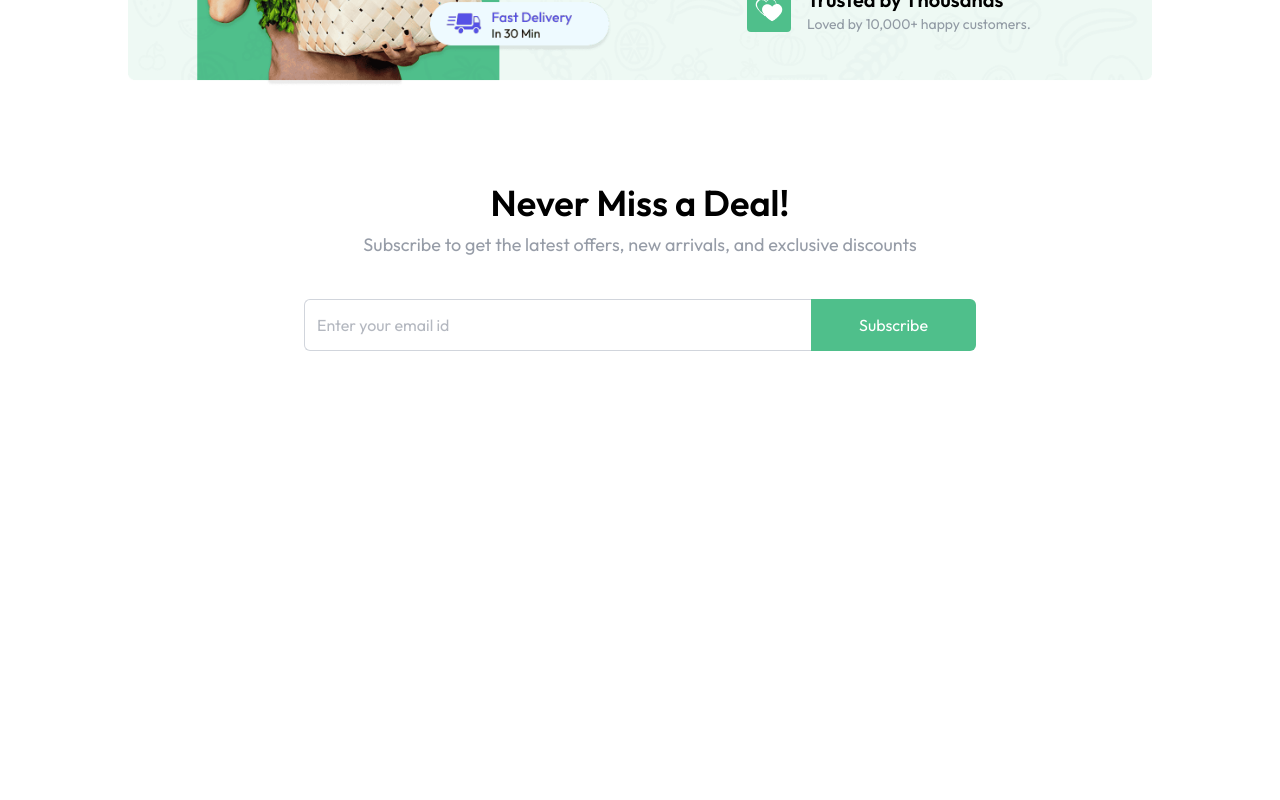
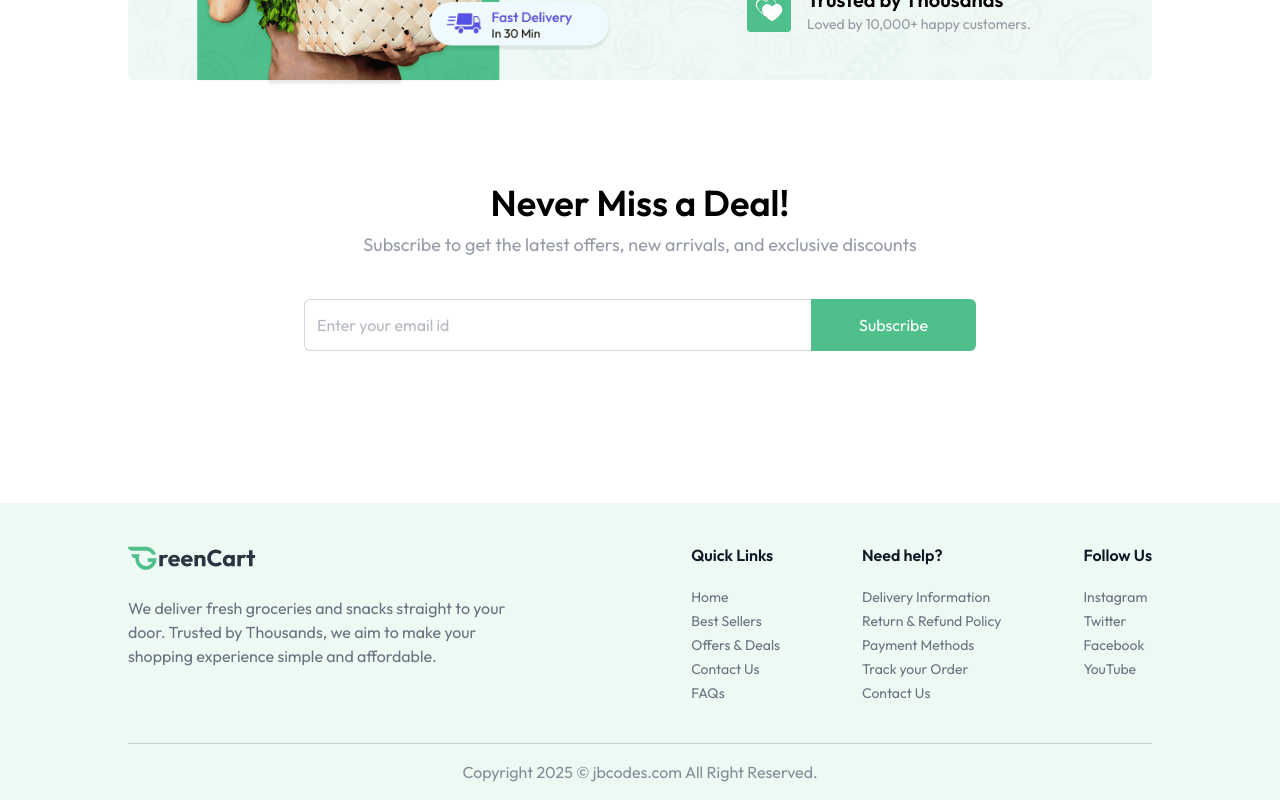
Before and after one commit to JUDHI3134/grocery, a React (Vite) app in the folder client/: page / in a window 1280 px wide. Shown: the part 1595-2395 px from the top of the page. Before the commit the page ends 2002 px from the top, so only its background shows below. Built offline with nearby package versions, Linux system fonts and the light colour scheme.

Commit message:
create footer form prebuilt ui website

```diff
--- a/client/src/App.jsx
+++ b/client/src/App.jsx
@@ -3,6 +3,7 @@
 import { Routes, Route, useLocation } from "react-router-dom"
 import Home from "./pages/Home"
 import {Toaster} from "react-hot-toast"
+import Footer from './components/Footer'
 
 
 const App = () => {
@@ -21,6 +22,7 @@
             <Route path="/" element={<Home />} />
         </Routes>
       </div>
+     {!isSellerPath && <Footer />}
     </div>
   )
 }
--- /dev/null
+++ b/client/src/components/Footer.jsx
@@ -0,0 +1,37 @@
+import React from 'react'
+import { assets, footerLinks } from '../assets/assets'
+
+const Footer = () => {
+
+
+
+  return (
+    <div className="px-6 md:px-16 lg:px-24 xl:px-32 mt-24 bg-primary/10">
+            <div className="flex flex-col md:flex-row items-start justify-between gap-10 py-10 border-b border-gray-500/30 text-gray-500">
+                <div>
+                    <img className="w-34 md:w-32" src={assets.logo} alt="logo" />
+                    <p className="max-w-[410px] mt-6">We deliver fresh groceries and snacks straight to your door. Trusted by Thousands, we aim to make your shopping experience simple and affordable.</p>
+                </div>
+                <div className="flex flex-wrap justify-between w-full md:w-[45%] gap-5">
+                    {footerLinks.map((section, index) => (
+                        <div key={index}>
+                            <h3 className="font-semibold text-base text-gray-900 md:mb-5 mb-2">{section.title}</h3>
+                            <ul className="text-sm space-y-1">
+                                {section.links.map((link, i) => (
+                                    <li key={i}>
+                                        <a href={link.url} className="hover:underline transition">{link.text}</a>
+                                    </li>
+                                ))}
+                            </ul>
+                        </div>
+                    ))}
+                </div>
+            </div>
+            <p className="py-4 text-center text-sm md:text-base text-gray-500/80">
+                Copyright {new Date().getFullYear()} © jbcodes.com All Right Reserved.
+            </p>
+        </div>
+  )
+}
+
+export default Footer
```
